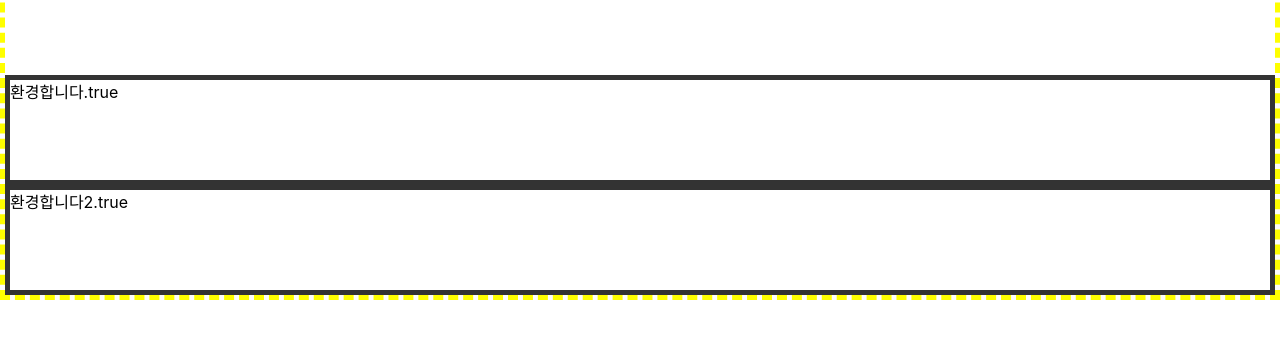
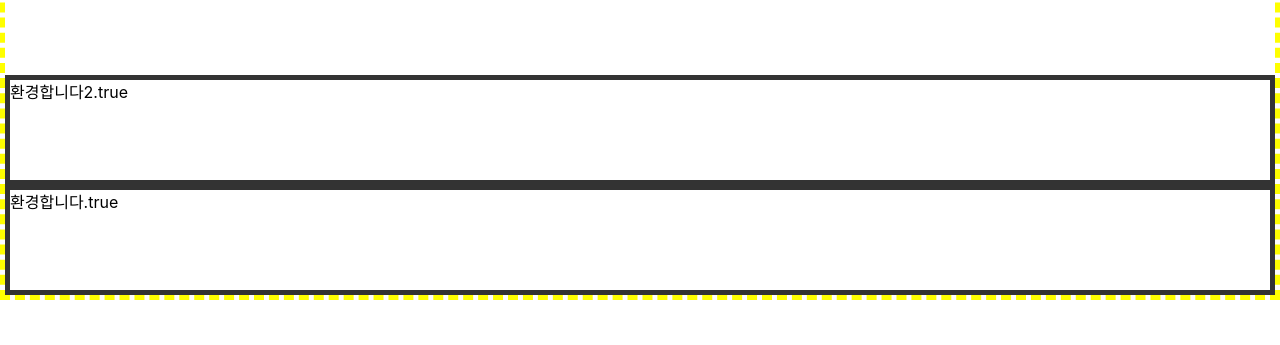
Before and after one commit to rightbrainLIB/free, a React (Vite) app: page / in a window 1280 px wide. Shown: the part 339-684 px from the top of the page. Built offline with nearby package versions, Linux system fonts and the light colour scheme.

Commit message:
vite 서버옵션수정, 채팅추가 버튼 기능 수정

```diff
--- a/src/assets/styles/layout.css
+++ b/src/assets/styles/layout.css
@@ -39,27 +39,19 @@ a{color:#fff;}
 
 .chat-wrap{
     position:relative;
-    flex:1 auto;
     display:flex;
-    flex-direction:column;
+    flex-direction:column-reverse;
     height:70vh;
     overflow:auto;
     border:5px dashed yellow;
-}
-.chat-wrap section{
-    position:absolute;
-    left:0;
-    bottom:0;
-    width:100%;
-    max-height:100%;
-    overflow-y:auto;
 }
 .chat-wrap div{
     border:5px solid #333;
     height:100px;
     flex:none;
-    /* opacity: 0;
-    max-height: 0; */
+    overflow:hidden;
+    opacity: 0;
+    max-height: 0;
     transition-duration: 1s;
 }
 .chat-wrap div.active{
--- a/src/components/page/main/Index.tsx
+++ b/src/components/page/main/Index.tsx
@@ -29,6 +29,9 @@ function Main() {
         }
     ]);
     const 더미메세지추가 = () =>{
+
+
+
         const 새로운메세지 = {
             아이디 : 메세지카드.length + 1,
             메세지 : Math.random() * 10 + '',
@@ -37,33 +40,40 @@ function Main() {
         };
 
         메세지카드설정(
-            (이전값)=>{return [ ...이전값, 새로운메세지]}
+            (이전값)=>{
+                return [새로운메세지, ...이전값]
+            }
         );
+        setTimeout(() => {
+            if (box.current) box.current.scrollTop = 99999999;
 
-        // setstate 콜백을 찾아내자
-        if(box.current){
-            box.current.scrollTop = box.current.scrollHeight;
-        }
+            메세지카드설정(
+                (이전값)=>{
+                    const 업데이트값 = 이전값.map((아이템, 인덱스)=>{
+                        if(인덱스 === 0){
+                            return {...아이템, 활성화: true};
+                        }else{
+                            return 아이템
+                        }
+                    })
+                    return [...업데이트값]
+                }
+            );
+        }, 1);
+
+
+
     }
-    // useEffect(()=>{
-    //     메세지카드설정(
-    //         메세지카드.map(아이템 => {
-    //             return (아이템.활성화) ? 아이템 : {...아이템, 활성화 : true}
-    //         })
-    //     )
-    // },[메세지카드])
 
     return (
         <>
             <button onClick={더미메세지추가}>채팅추가</button>
-            <div className="chat-wrap">
-                <section ref={box}>
-                {
-                    메세지카드?.map((아이템, 인덱스) =>
-                        <div key={인덱스} className={아이템.활성화 === true ? "active" : ""}>{아이템.메세지 + 아이템.활성화}</div>
-                    )
-                }
-                </section>
+            <div className="chat-wrap" ref={box}>
+            {
+                메세지카드?.map((아이템) =>
+                    <div key={아이템.아이디} className={아이템.활성화 === true ? "active" : ""}>{아이템.메세지 + 아이템.활성화}</div>
+                )
+            }
             </div>
             {/* <Module1 />
             <Module2 /> */}
--- a/vite.config.ts
+++ b/vite.config.ts
@@ -10,4 +10,7 @@ export default defineConfig({
       { find: "@", replacement: "/src" },
     ],
   },
+  server:{
+    host: true,
+  }
 })
```
